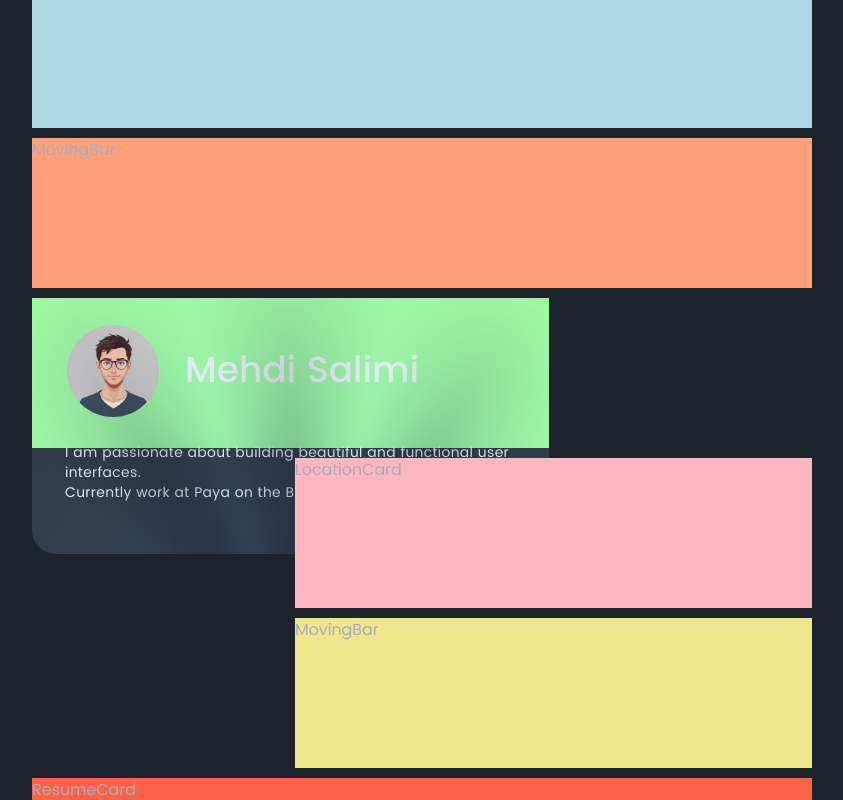
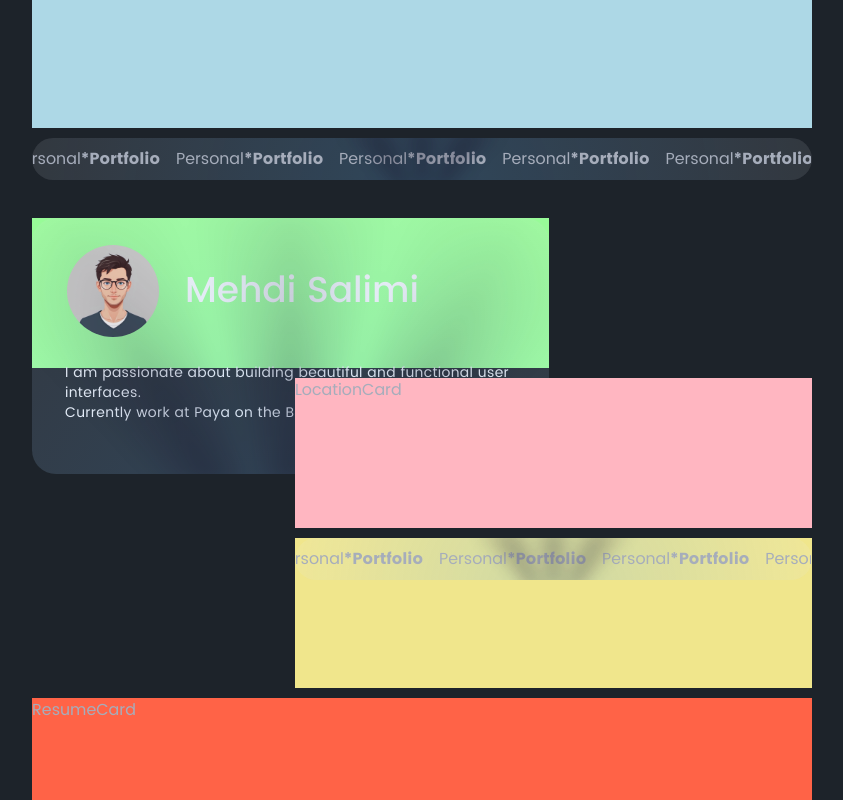
Before and after one commit to SalimiDev/portfolio-2025, a Next.js app: page / in a window 1280 px wide. Shown: the part 820-1620 px from the top of the page, without its empty margins (218-1061 px from the left). Built offline with nearby package versions, Linux system fonts and the light colour scheme.

Commit message:
Create moving bar card component (marquee)

```diff
--- a/src/app/(draggable-grid-view)/draggable-card-configs.ts
+++ b/src/app/(draggable-grid-view)/draggable-card-configs.ts
@@ -87,14 +87,14 @@ export const draggableCardConfigs: DraggableCardConfig[] = [
         id: 5,
         componentType: 'MovingBarCard',
         settings: { type: 'list', data: ['Project A', 'Project B', 'Project C'] },
-        color: '#FFA07A',
+        color: '',
         tags: ['Work'],
         link: '/projects',
         icon: 'project',
         layouts: {
-            all: { x: 6, y: 4, w: 6, h: 4 },
-            about: { x: 0, y: 8, w: 12, h: 4 },
-            work: { x: 0, y: 18, w: 12, h: 6 }
+            all: { x: 6, y: 4, w: 6, h: 2 },
+            about: { x: 0, y: 8, w: 12, h: 2 },
+            work: { x: 0, y: 18, w: 12, h: 2 }
         },
         priority: {
             all: 5,
--- a/src/app/(grid-cards)/about-me/about-me-card.tsx
+++ b/src/app/(grid-cards)/about-me/about-me-card.tsx
@@ -2,37 +2,12 @@
 
 import Image from 'next/image';
 
+import GradientBackdrop from '@/app/_components/gradient-backdrop/GradientBackdrop';
+
 const AboutMeCard: React.FC = () => {
     return (
         <section className='group relative h-64 w-full overflow-hidden rounded-[24px] bg-white/60 p-px dark:bg-white/10'>
-            <div
-                className='absolute inset-0'
-                style={{
-                    backgroundImage: 'radial-gradient(circle at 50% 150%, rgba(32, 141, 229, 0.17), transparent)'
-                }}></div>
-
-            <div
-                className='shine absolute -inset-[8px] z-10 opacity-40 blur-[8px]'
-                style={{
-                    maskImage: 'radial-gradient(circle at 50% 150%, white, transparent)',
-                    WebkitMaskImage: 'radial-gradient(circle at 50% 150%, white, transparent)', // برای سازگاری با مرورگرهای مبتنی بر Webkit
-                    backgroundImage: `
-                conic-gradient(
-                    from -45deg at 50% 150%,
-                    transparent 0deg,
-                    rgb(16, 7, 30) 15deg,
-                    transparent 30deg,
-                    rgb(16, 7, 30) 45deg,
-                    transparent 60deg,
-                    rgb(16, 7, 30) 75deg,
-                    transparent 90deg
-                )
-            `
-                }}></div>
-
-            <div className='bg-zinc-950/15 bg-zinc-950/70 group-hover:bg-black/75 absolute inset-px z-[2] rounded-[23px] transition-colors duration-300'></div>
-
-            <canvas className='absolute inset-0 z-[2] size-full' width={347} height={559}></canvas>
+            <GradientBackdrop />
             <div className='static flex flex-col items-center gap-6 px-6 py-5 sm:items-start sm:px-8 sm:py-6'>
                 <div className='flex flex-col items-center gap-2 sm:flex-row sm:justify-start sm:gap-6'>
                     <div className='shadow-memoji relative z-0 size-16 min-w-16 overflow-hidden rounded-full p-[2px] sm:size-24 sm:min-w-24'>
--- a/src/app/(grid-cards)/moving-bar/moving-bar-card.tsx
+++ b/src/app/(grid-cards)/moving-bar/moving-bar-card.tsx
@@ -1,7 +1,29 @@
 'use client';
 
+import GradientBackdrop from '@/app/_components/gradient-backdrop/GradientBackdrop';
+
 const MovingBar: React.FC = () => {
-    return <div className=''>MovingBar</div>;
+    const repeatCount = 11;
+
+    return (
+        <div className='h-full transform-none opacity-100 blur-0'>
+            <div className='relative overflow-hidden rounded-3xl bg-white/60 p-px dark:bg-white/10'>
+                <GradientBackdrop />
+                {/* Content */}
+                <div className='relative h-10 w-full overflow-hidden px-4 py-2'>
+                    <div className='absolute flex animate-marquee gap-4'>
+                        {Array.from({ length: repeatCount }).map((_, index) => (
+                            <span key={index} className='flex'>
+                                <p className=''>Personal</p>
+                                <span className='font-bold'>*</span>
+                                <p className='font-bold'>Portfolio</p>
+                            </span>
+                        ))}
+                    </div>
+                </div>
+            </div>
+        </div>
+    );
 };
 
 export default MovingBar;
--- /dev/null
+++ b/src/app/_components/gradient-backdrop/GradientBackdrop.tsx
@@ -0,0 +1,39 @@
+const GradientBackdrop: React.FC = () => {
+    return (
+        <>
+            {/* Background Gradient */}
+            <div
+                className='absolute inset-0'
+                style={{
+                    backgroundImage: 'radial-gradient(circle at 50% 150%, rgba(32, 141, 229, 0.17), transparent)'
+                }}
+            />
+            {/* Shine Effect */}
+            <div
+                className='absolute inset-[-8px] z-10 opacity-40 blur'
+                style={{
+                    maskImage: 'radial-gradient(circle at 50% 150%, white, transparent)',
+                    WebkitMaskImage: 'radial-gradient(circle at 50% 150%, white, transparent)',
+                    backgroundImage: `
+                conic-gradient(
+                    from -45deg at 50% 150%,
+                    transparent 0deg,
+                    rgb(16, 7, 30) 15deg,
+                    transparent 30deg,
+                    rgb(16, 7, 30) 45deg,
+                    transparent 60deg,
+                    rgb(16, 7, 30) 75deg,
+                    transparent 90deg
+                )
+            `
+                }}
+            />
+            {/* Hover Background */}
+            <div className='bg-zinc-950/15 group-hover:bg-black/75 absolute inset-px z-20 rounded-[23px] transition-colors duration-300' />
+            {/* Canvas */}
+            <canvas className='absolute inset-0 z-10' width={347} height={559} />
+        </>
+    );
+};
+
+export default GradientBackdrop;
--- a/tailwind.config.ts
+++ b/tailwind.config.ts
@@ -83,8 +83,17 @@ const config: Config = {
             }
         },
         extend: {
+            animation: {
+                marquee: 'marquee 15s linear infinite'
+            },
             backgroundImage: {
                 'hero-pattern': "url('/images/tile.svg')"
+            },
+            keyframes: {
+                marquee: {
+                    '0%': { transform: 'translateX(0)' },
+                    '100%': { transform: 'translateX(calc(-50% - 105px))' }
+                }
             }
         }
     },
```
